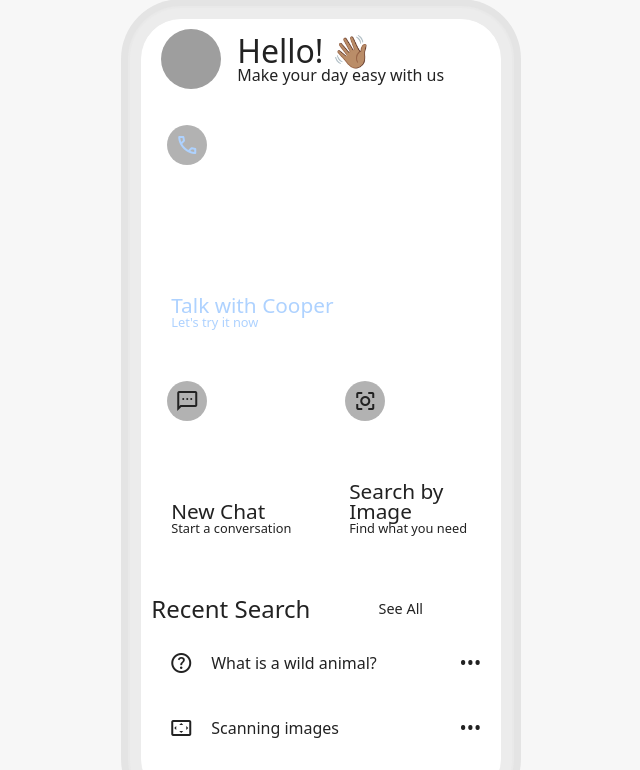
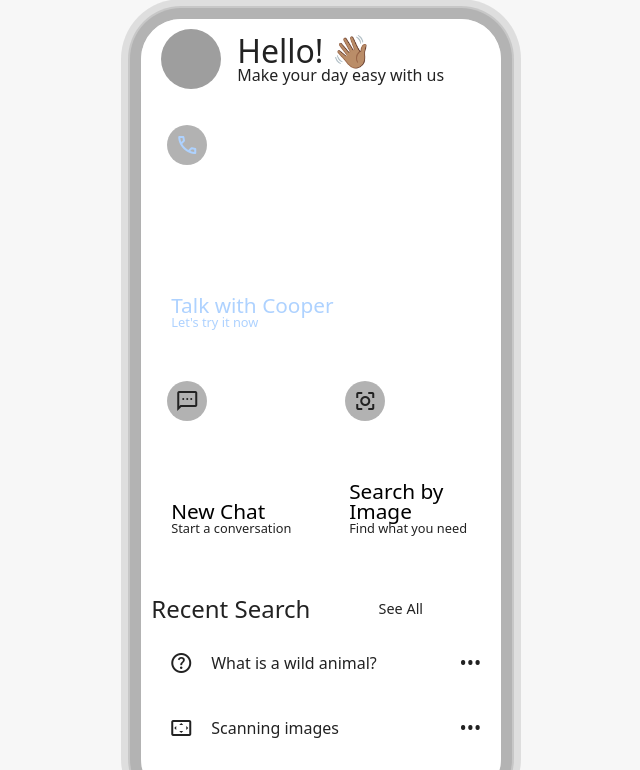
Before and after one commit to angelcreative/colornamer, a plain HTML site: page index.html in a window 1280 px wide. Shown: the part 671-1441 px from the top of the page, without its empty margins (420-1060 px from the left). Drawn offline with nearby package versions, Linux system fonts and the light colour scheme; grey boxes are pictures that could not be loaded; a script that the page names is missing.

Commit message:
Update css.css

```diff
--- a/css.css
+++ b/css.css
@@ -476,12 +476,15 @@ sub, a {
     border-radius: 12px !important;
 }
 
+h1, h2, h3, h4, h5, h6 {
+  color: var(--text-color);
+}
 
 h1 {
     font-family: system-ui;
     text-align: center;
     margin: 0 0 40px;
-    color: #000;
+
 }
 
 
@@ -736,6 +739,14 @@ button:hover {
   font-weight: normal;
 }
 
+
+.custom-iphone-x {
+  box-shadow:
+    0px 0px 0px 11px var(--box-shadow-color),
+    0px 0px 0px 13px var(--box-shadow-color),
+    0px 0px 0px 20px var(--box-shadow-color);
+}
+
 .custom-iphone-x:after {
   bottom: 7px;
   width: 140px;
@@ -876,6 +887,11 @@ p, a, li {
     position: relative;
     max-width: 89%;
     margin: 0 auto;
+}
+
+.custom-dashboard, .custom-web, .styleTile {
+  border: 1px solid var(--border-color);
+  border-top: 50px solid var(--border-top-color);
 }
 
 /* Header */
```
